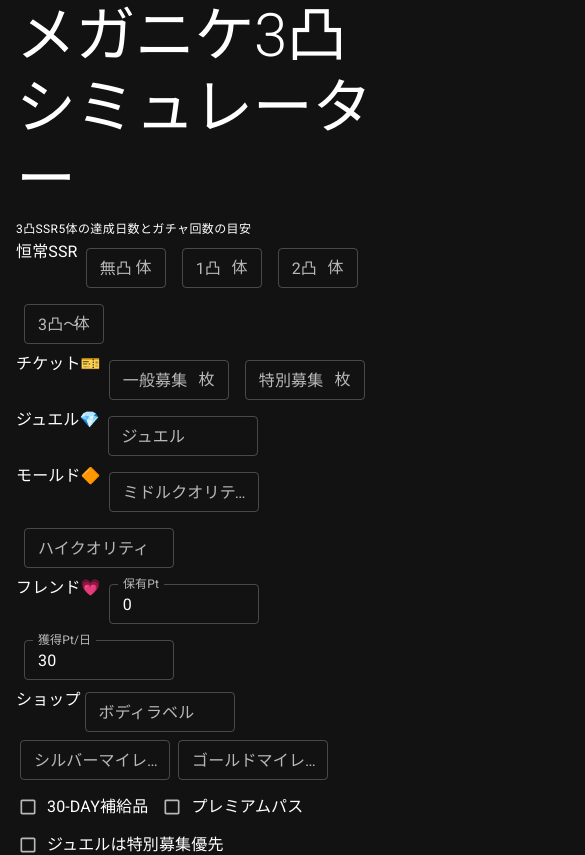
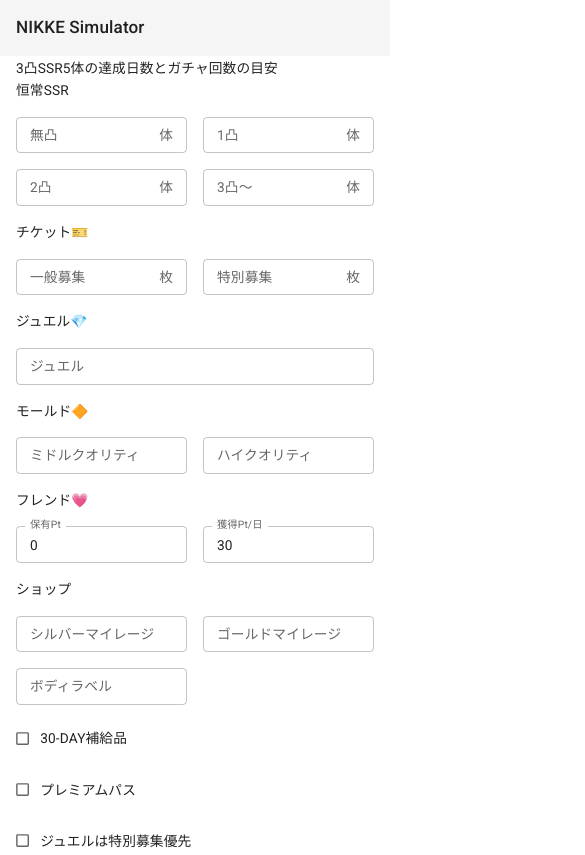
Before and after one commit to taroy5913/nikke-simulator, a React (Create React App) app: page / in a window 390 px wide. Shown: the top 855 px of the page, 585 px wide, since content can reach past the window. Built offline with nearby package versions, Linux system fonts and the light colour scheme.

Commit message:
Optimize layouts to mobile.

```diff
--- a/src/App.tsx
+++ b/src/App.tsx
@@ -377,11 +377,6 @@
 };
 
 const App = () => {
-  const theme = createTheme({
-    palette: {
-      mode: "dark"
-    }
-  });
   const [numSSR0, setNumSSR0] = React.useState<string>("");
   const [numSSR1, setNumSSR1] = React.useState<string>("");
   const [numSSR2, setNumSSR2] = React.useState<string>("");
@@ -499,90 +494,109 @@
     useGemsForAdvanced
   });
   return (
-    <ThemeProvider theme={theme}>
-      <CssBaseline />
-      <Container maxWidth="sm">
-        <Typography variant='h2'>メガニケ3凸シミュレーター</Typography>
-        <Typography variant='caption'>3凸SSR5体の達成日数とガチャ回数の目安</Typography>
-        <Box sx={{display: "flex", flexWrap: "wrap"}}>
-          <Box component="form" sx={{"& > :not(style)": {m: 1, width: "25ch"}}}>
-            恒常SSR
+    <React.Fragment>
+      <Typography variant='subtitle1'>
+        3凸SSR5体の達成日数とガチャ回数の目安
+      </Typography>
+      <Grid container spacing={2}>
+        <Grid item xs={12} sm={2}>恒常SSR</Grid>
+        <Grid item xs={6} sm={2.5}>
           <TextField label="無凸" placeholder="10" value={numSSR0} onChange={e => {
             setNumSSR0(e.target.value);
-            }} variant="outlined" size="small" InputProps={{endAdornment: <InputAdornment position="end">体</InputAdornment>}} style={{width: 80}} />
+          }} variant="outlined" size="small" fullWidth InputProps={{endAdornment: <InputAdornment position="end">体</InputAdornment>}} />
+        </Grid>
+        <Grid item xs={6} sm={2.5}>
           <TextField label="1凸" placeholder="5" value={numSSR1} onChange={e => {
             setNumSSR1(e.target.value);
-            }} variant="outlined" size="small" InputProps={{endAdornment: <InputAdornment position="end">体</InputAdornment>}} style={{width: 80}} />
+          }} variant="outlined" size="small" fullWidth InputProps={{endAdornment: <InputAdornment position="end">体</InputAdornment>}} />
+        </Grid>
+        <Grid item xs={6} sm={2.5}>
           <TextField label="2凸" placeholder="2" value={numSSR2} onChange={e => {
             setNumSSR2(e.target.value);
-            }} variant="outlined" size="small" InputProps={{endAdornment: <InputAdornment position="end">体</InputAdornment>}} style={{width: 80}} />
+          }} variant="outlined" size="small" fullWidth InputProps={{endAdornment: <InputAdornment position="end">体</InputAdornment>}} />
+        </Grid>
+        <Grid item xs={6} sm={2.5}>
           <TextField label="3凸～" placeholder="0" value={numSSR3} onChange={e => {
             setNumSSR3(e.target.value);
-            }} variant="outlined" size="small" InputProps={{endAdornment: <InputAdornment position="end">体</InputAdornment>}} style={{width: 80}} />
-          </Box>
-          <Box component="form" sx={{"& > :not(style)": {m: 1, width: "25ch"}}}>
-            チケット🎫
+          }} variant="outlined" size="small" fullWidth InputProps={{endAdornment: <InputAdornment position="end">体</InputAdornment>}} />
+        </Grid>
+
+        <Grid item xs={12} sm={2}>チケット🎫</Grid>
+        <Grid item xs={6} sm={5}>
           <TextField label="一般募集" placeholder="30" value={vouchers} onChange={e => {
             setVouchers(e.target.value);
-            }} variant="outlined" size="small" InputProps={{endAdornment: <InputAdornment position="end">枚</InputAdornment>}} style={{width: 120}} />
+          }} variant="outlined" size="small" fullWidth InputProps={{endAdornment: <InputAdornment position="end">枚</InputAdornment>}} />
+        </Grid>
+        <Grid item xs={6} sm={5}>
           <TextField label="特別募集" placeholder="10" value={advancedVouchers} onChange={e => {
             setAdvancedVouchers(e.target.value);
-            }} variant="outlined" size="small" InputProps={{endAdornment: <InputAdornment position="end">枚</InputAdornment>}}  style={{width: 120}} />
-          </Box>
-          <Box component="form" sx={{"& > :not(style)": {m: 1, width: "25ch"}}}>
-            ジュエル💎
+          }} variant="outlined" size="small" fullWidth InputProps={{endAdornment: <InputAdornment position="end">枚</InputAdornment>}} />
+        </Grid>
+
+        <Grid item xs={12} sm={2}>ジュエル💎</Grid>
+        <Grid item xs={12} sm={10}>
           <TextField label="ジュエル" placeholder="10000" value={gems} onChange={e => {
             setGems(e.target.value);
-            }} variant="outlined" size="small" style={{width: 150}} />
-          </Box>
-          <Box component="form" sx={{"& > :not(style)": {m: 1, width: "25ch"}}}>
-            モールド🔶
+          }} variant="outlined" size="small" fullWidth/>
+        </Grid>
+
+        <Grid item xs={12} sm={2}>モールド🔶</Grid>
+        <Grid item xs={6} sm={5}>
           <TextField label="ミドルクオリティ" placeholder="30" value={middleQualityMolds} onChange={e => {
             setMiddleQualityMolds(e.target.value);
-            }} variant="outlined" size="small" style={{width: 150}} />
+          }} variant="outlined" size="small" fullWidth/>
+        </Grid>
+        <Grid item xs={6} sm={5}>
           <TextField label="ハイクオリティ" placeholder="10" value={highQualityMolds} onChange={e => {
             setHighQualityMolds(e.target.value);
-            }} variant="outlined" size="small" style={{width: 150}} />
-          </Box>
-          <Box component="form" sx={{"& > :not(style)": {m: 1, width: "25ch"}}}>
-            フレンド💗
+          }} variant="outlined" size="small" fullWidth/>
+        </Grid>
+
+        <Grid item xs={12} sm={2}>フレンド💗</Grid>
+        <Grid item xs={6} sm={5}>
           <TextField label="保有Pt" placeholder="100" value={friendPoints} onChange={e => {
             setFriendPoints(e.target.value);
-            }} variant="outlined" size="small" style={{width: 150}}/>
+          }} variant="outlined" size="small" fullWidth/>
+        </Grid>
+        <Grid item xs={6} sm={5}>
           <TextField label="獲得Pt/日" placeholder="30" value={numFriends} onChange={e => {
             setNumFriends(e.target.value);
-            }} variant="outlined" size="small" style={{width: 150}}/>
-          </Box>
-          <Box component="form" sx={{"& > :not(style)": {m: 0.5, width: "2ch"}}}>
-            ショップ
+          }} variant="outlined" size="small" fullWidth/>
+        </Grid>
+
+        <Grid item xs={12} sm={2}>ショップ</Grid>
+        <Grid item xs={6} sm={3}>
+          <TextField label="シルバーマイレージ" placeholder="200" value={mileageShopPoints} onChange={e => {
+            setMileageShopPoints(e.target.value);
+          }} variant="outlined" size="small" fullWidth/>
+        </Grid>
+        <Grid item xs={6} sm={3}>
+          <TextField label="ゴールドマイレージ" placeholder="100" value={advancedMileageShopPoints} onChange={e => {
+            setAdvancedMileageShopPoints(e.target.value);
+          }} variant="outlined" size="small" fullWidth />
+        </Grid>
+        <Grid item xs={6} sm={3}>
           <TextField label="ボディラベル" placeholder="50000" value={bodyLabelShopPoints} onChange={e => {
             setBodyLabelShopPoints(e.target.value);
-            }} variant="outlined" size="small" style={{width: 150}} />
-            <TextField label="シルバーマイレージ" placeholder="200" value={mileageShopPoints} onChange={e => {
-              setMileageShopPoints(e.target.value);
-            }} variant="outlined" size="small" style={{width: 150}} />
-            <TextField label="ゴールドマイレージ" placeholder="100" value={advancedMileageShopPoints} onChange={e => {
-              setAdvancedMileageShopPoints(e.target.value);
-            }} variant="outlined" size="small" style={{width: 150}} />
-          </Box>
-          <Box component="form" sx={{"& > :not(style)": {m: 0.5, width: "150ch"}}}>
-            <FormControl sx={{m: 3}} component="fieldset" variant='standard'>
-              <FormGroup row>
-                <FormControlLabel control={<Checkbox size="small" checked={useSubscription} onChange={e => {
+          }} variant="outlined" size="small" fullWidth/>
+        </Grid>
+
+        <Grid item xs={12} sm={6}>
+          <FormControlLabel control={<Checkbox color="secondary" size="small" checked={useSubscription} onChange={e => {
             setUseSubscription(e.target.checked);
           }} />} label="30-DAY補給品" />
-                <FormControlLabel control={<Checkbox size="small" checked={usePremiumPass} onChange={e => {
+        </Grid>
+        <Grid item xs={12} sm={6}>
+          <FormControlLabel control={<Checkbox color="secondary" size="small" checked={usePremiumPass} onChange={e => {
             setUsePremiumPass(e.target.checked);
           }} />} label="プレミアムパス" />
-              </FormGroup>
-              <FormGroup row>
-                <FormControlLabel control={<Checkbox size="small" checked={useGemsForAdvanced} onChange={e => {
+        </Grid>
+        <Grid item xs={12} sm={6}>
+          <FormControlLabel control={<Checkbox color="secondary" size="small" checked={useGemsForAdvanced} onChange={e => {
             setUseGemsForAdvanced(e.target.checked);
           }} />} label="ジュエルは特別募集優先" />
-              </FormGroup>
-            </FormControl>
-          </Box>
-        </Box>
+        </Grid>
+      </Grid>
       <TableContainer component={Paper}>
         <Table size="small">
           <TableHead>
@@ -642,7 +656,7 @@
         </Table>
       </TableContainer>
 
-        <h3>累計獲得ジュエル💎</h3>
+      <Typography variant="h6" gutterBottom>累計獲得ジュエル💎</Typography>
       <TableContainer component={Paper}>
         <Table size="small">
           <TableHead>
@@ -671,7 +685,7 @@
           </TableBody>
         </Table>
       </TableContainer>
-        <h3>累計獲得チケット🎫</h3>
+      <Typography variant='h6' gutterBottom>累計獲得チケット🎫</Typography>
       <TableContainer component={Paper}>
         <Table size="small">
           <TableHead>
@@ -700,7 +714,7 @@
           </TableBody>
         </Table>
       </TableContainer>
-        <h3>累計獲得モールド🔶</h3>
+      <Typography variant='h6' gutterBottom>累計獲得モールド🔶</Typography>
       <TableContainer component={Paper}>
         <Table size="small">
           <TableHead>
@@ -734,8 +748,7 @@
           </TableBody>
         </Table>
       </TableContainer>
-      </Container>
-    </ThemeProvider>
+    </React.Fragment>
   );
 }
 
--- /dev/null
+++ b/src/Layout.tsx
@@ -0,0 +1,37 @@
+import { AppBar, Box, Container, CssBaseline, Grid, Toolbar, Typography } from "@mui/material";
+import { createTheme, ThemeProvider } from "@mui/material/styles";
+import App from "./App";
+
+const Layout = () => {
+   const theme = createTheme({
+    typography: {
+        fontSize: 12,
+    }
+   });
+    return (
+        <ThemeProvider theme={theme}>
+            <CssBaseline />
+            <AppBar
+                position="absolute"
+                color="default"
+                elevation={0}
+                sx={{
+                    position: "relative",
+                    borderBottom: (t) => `1px solid $(t.pallet.divider)`,
+                }}
+            >
+                <Toolbar>
+                    <Typography variant="h6" color="inherit" noWrap>
+                        NIKKE Simulator
+                    </Typography>
+                </Toolbar>
+            </AppBar>
+            <Container component="main" maxWidth="sm" sx={{mb: 4}}>
+                <App />
+            </Container>
+        </ThemeProvider>
+    );
+
+};
+
+export default Layout;
--- a/src/index.tsx
+++ b/src/index.tsx
@@ -1,13 +1,13 @@
 import React from 'react';
 import ReactDOM from 'react-dom/client';
 import './index.css';
-import App from './App';
 import reportWebVitals from './reportWebVitals';
+import Layout from './Layout';
 
 const root = ReactDOM.createRoot(
   document.getElementById('root') as HTMLElement
 );
-root.render(<App />);
+root.render(<Layout />);
 
 // If you want to start measuring performance in your app, pass a function
 // to log results (for example: reportWebVitals(console.log))
```
Lines whose indentation alone changed are shown as unchanged.
